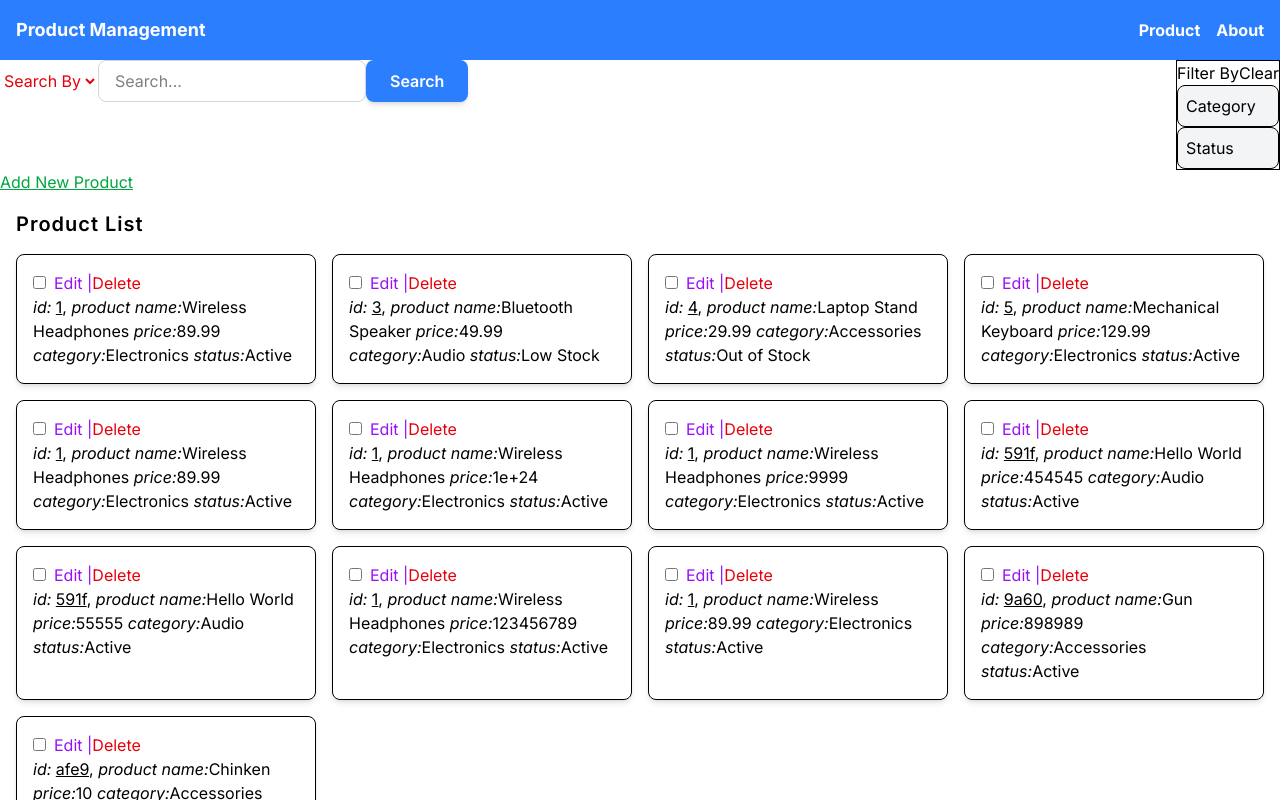
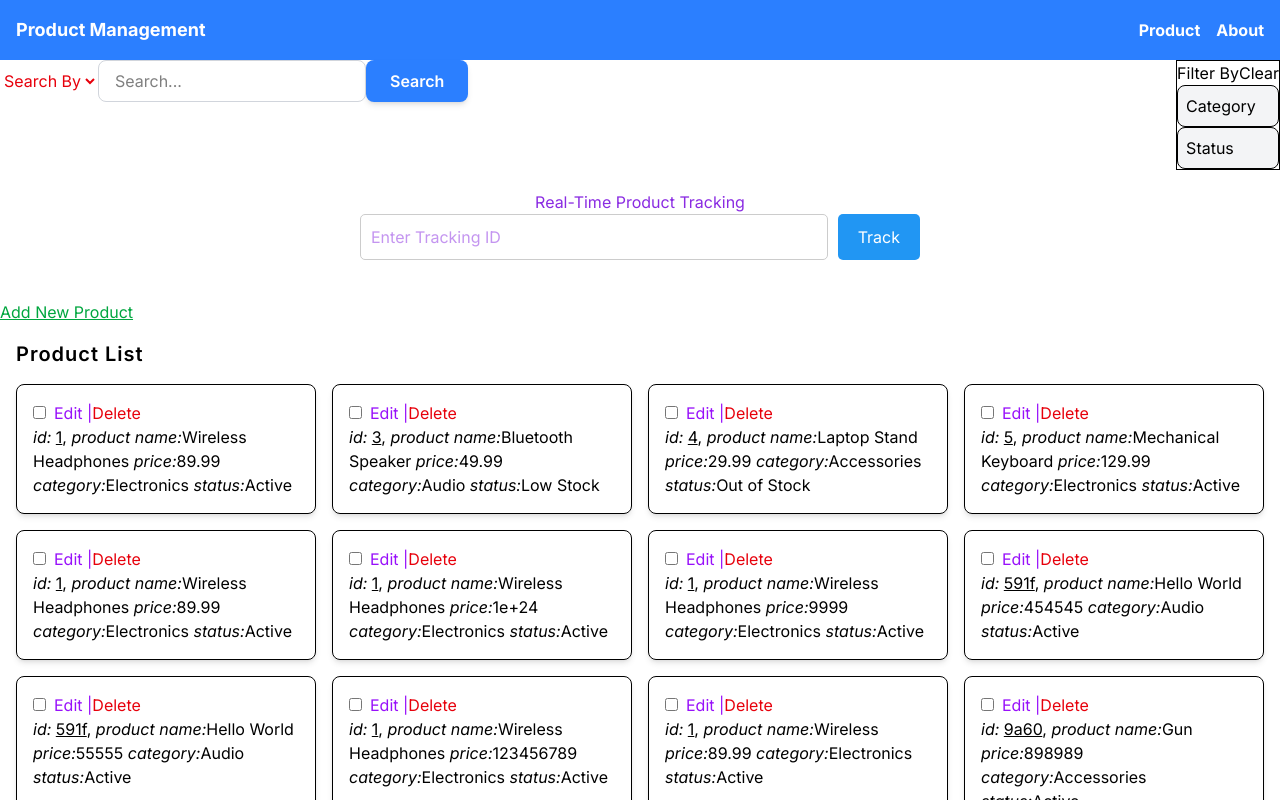
Before and after one commit to P4warit06/PROJECT2-SEC-1-Kittiphop.vue, a Vue app: page /product-manager in a window 1280 px wide. Shown: the top 800 px of the page. Built offline with nearby package versions, Linux system fonts and the light colour scheme; data requests are answered from the project's data file.

Commit message:
059-[Update] Import ProductTracker Demo

```diff
--- a/src/components/ProductManager.vue
+++ b/src/components/ProductManager.vue
@@ -3,6 +3,7 @@ import ProductList from './ProductList.vue'
 import AddEditProduct from './AddEditProduct.vue'
 import HeaderManager from './HeaderManager.vue'
 import FilterProduct from './FilterProduct.vue';
+import Productracker from './ProductTracker.vue';
 import { getItems, deleteItemById, addItem, editItem } from '../libs/fetchUtils.js'
 import {ref , computed , onMounted} from 'vue'
 const myProducts = ref([])
@@ -202,6 +203,7 @@ const cancelAdd = () => {
       :status="filterStatus"
       @filter-product="filterProduct"
     />
+    <Productracker></Productracker>
     <button
       @click="isAdding = !isAdding"
       class="text-green-600 hover:text-green-400 underline cursor-pointer"
```
